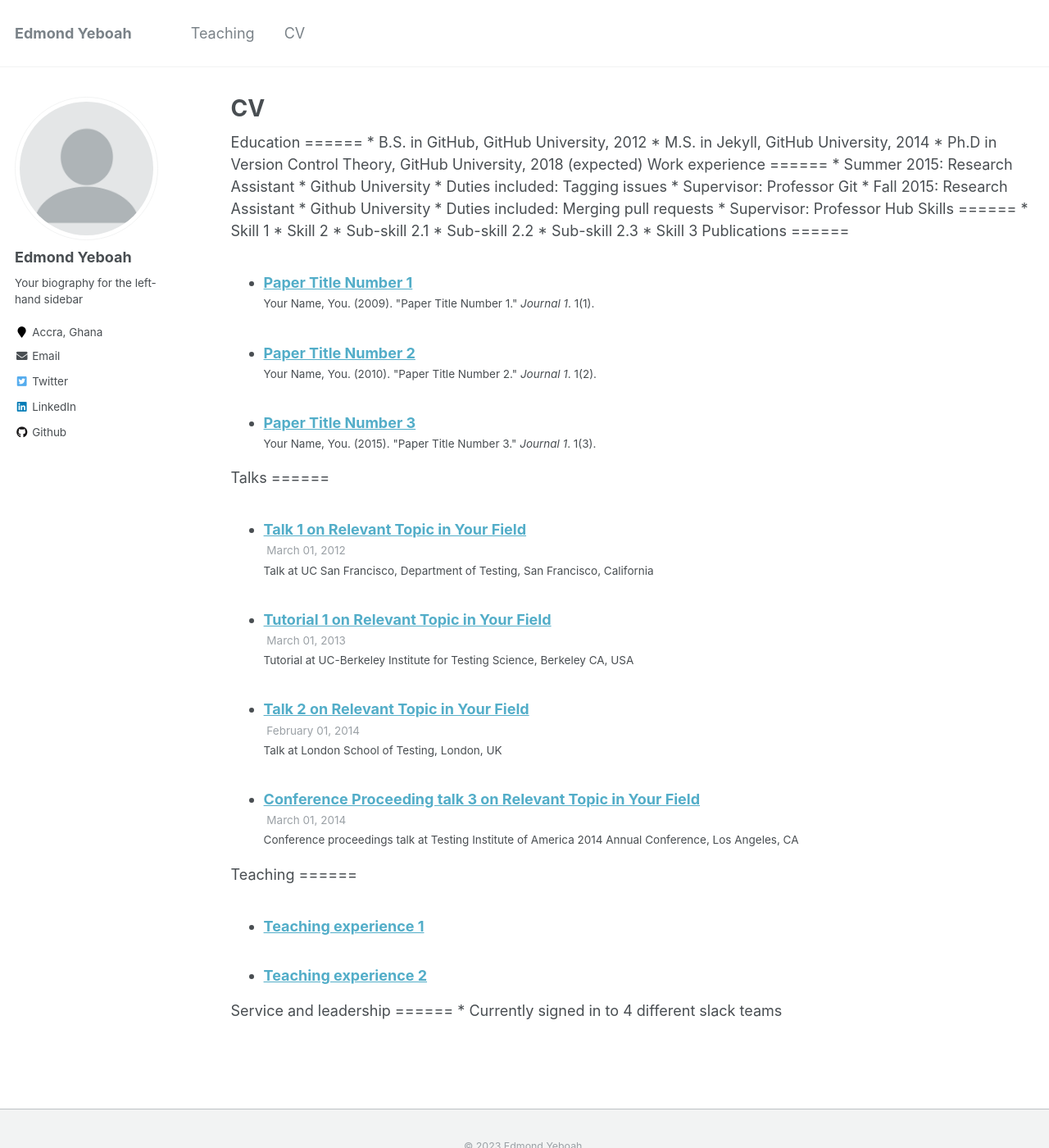
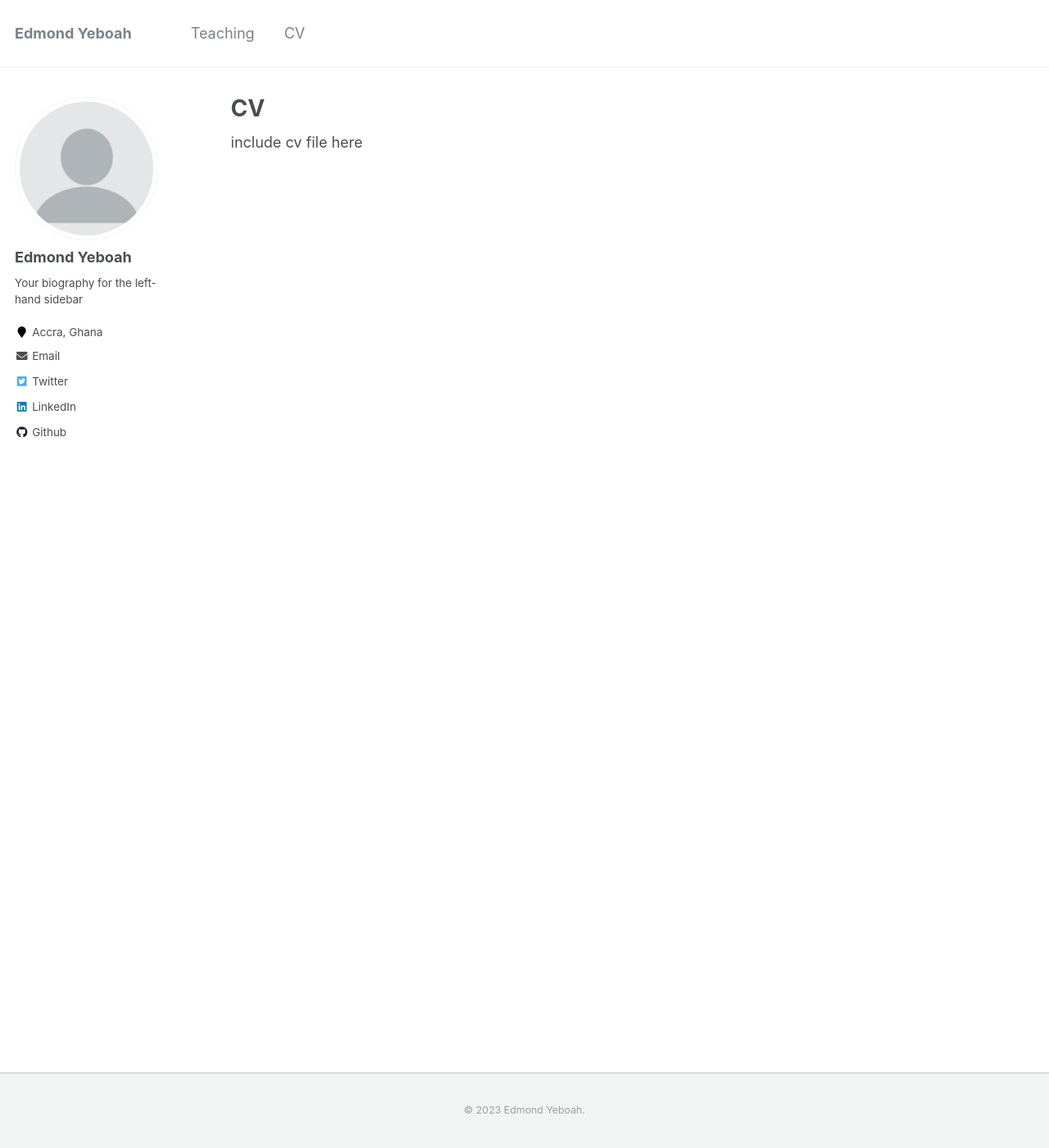
Before and after one commit to edmond-yeboah/edmond-yeboah.github.io, a Jekyll site: the page built from _pages/cv.html, in a window 1280 px wide and 1400 px high. Shown: the whole window at 82% size. Built offline with Jekyll 4.4.1, drawn with Linux system fonts in a browser that asks for light colours.

Commit message:
another one

```diff
--- a/_pages/cv.html
+++ b/_pages/cv.html
@@ -9,7 +9,7 @@ redirect_from:
 
 {% include base_path %}
 
-Education
+<!-- Education
 ======
 * B.S. in GitHub, GitHub University, 2012
 * M.S. in Jekyll, GitHub University, 2014
@@ -56,4 +56,7 @@ Teaching
 
 Service and leadership
 ======
-* Currently signed in to 4 different slack teams
+* Currently signed in to 4 different slack teams -->
+
+
+include cv file here
```
